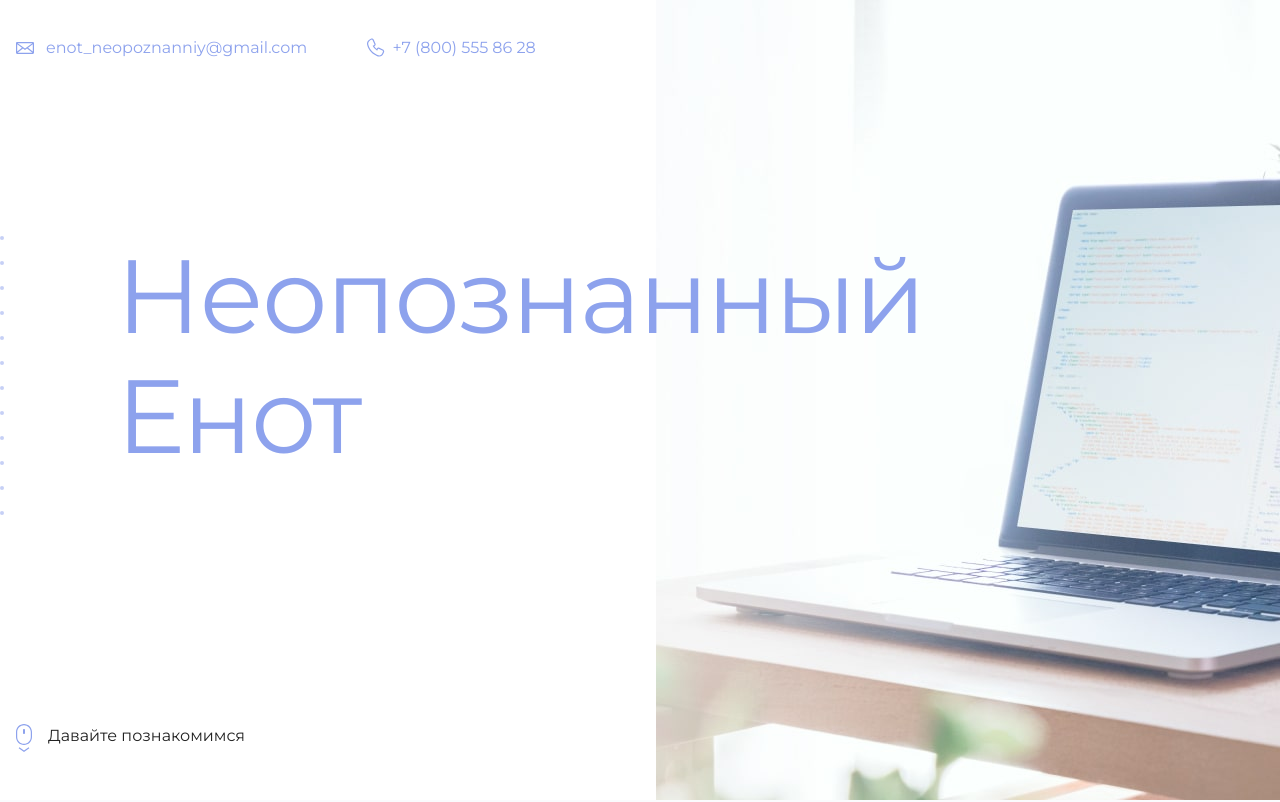
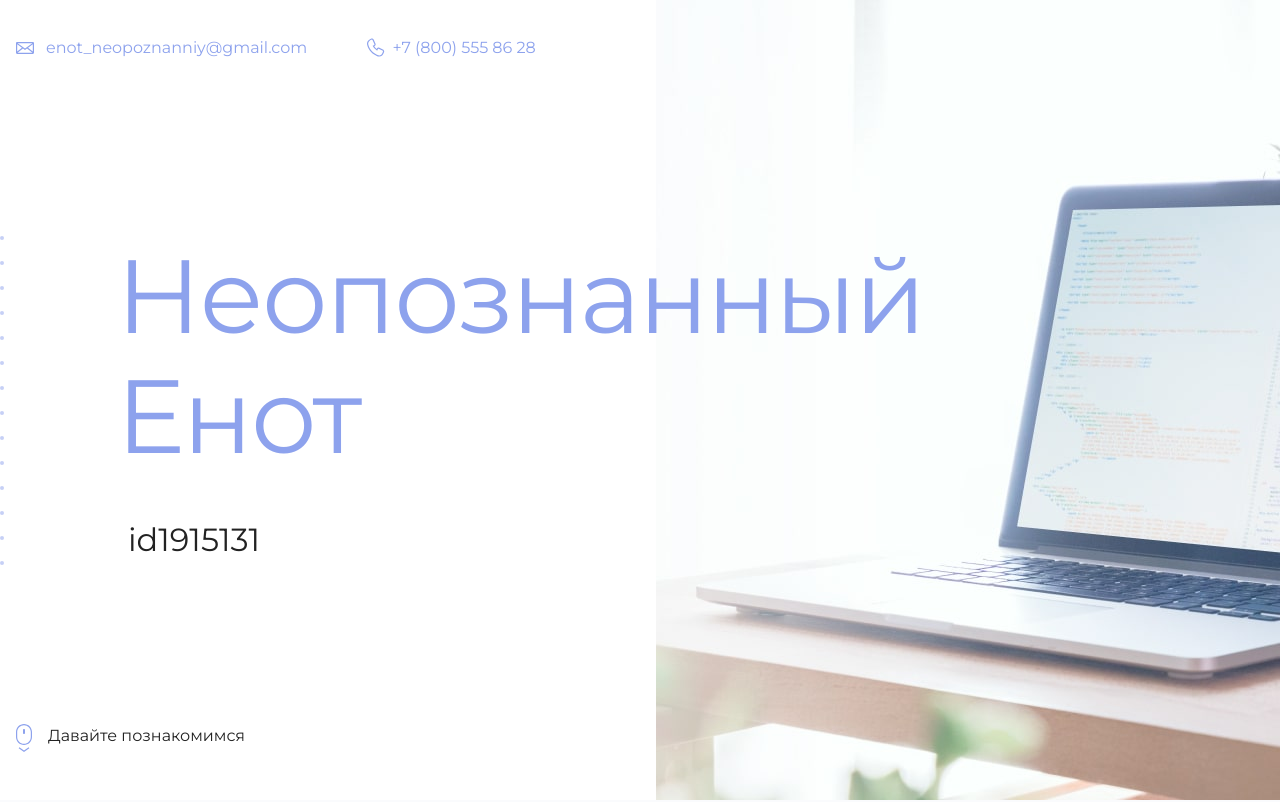
Before and after one commit to yourlastbreathe/task, a plain HTML site: page index.html in a window 1280 px wide. Shown: the top 802 px of the page. Drawn offline with Linux system fonts and the light colour scheme; files whose address does not match are found by name.

Commit message:
Update index.html

```diff
--- a/index.html
+++ b/index.html
@@ -19,7 +19,7 @@
       <section class="hero-image">
         <div class="container">
           <h1 class="heading">Неопознанный Енот</h1>
-          <p><!-- Тут ваш id на сайте Академии --></p>
+          <p>id1915131</p>
         </div>
       </section>
 
```
